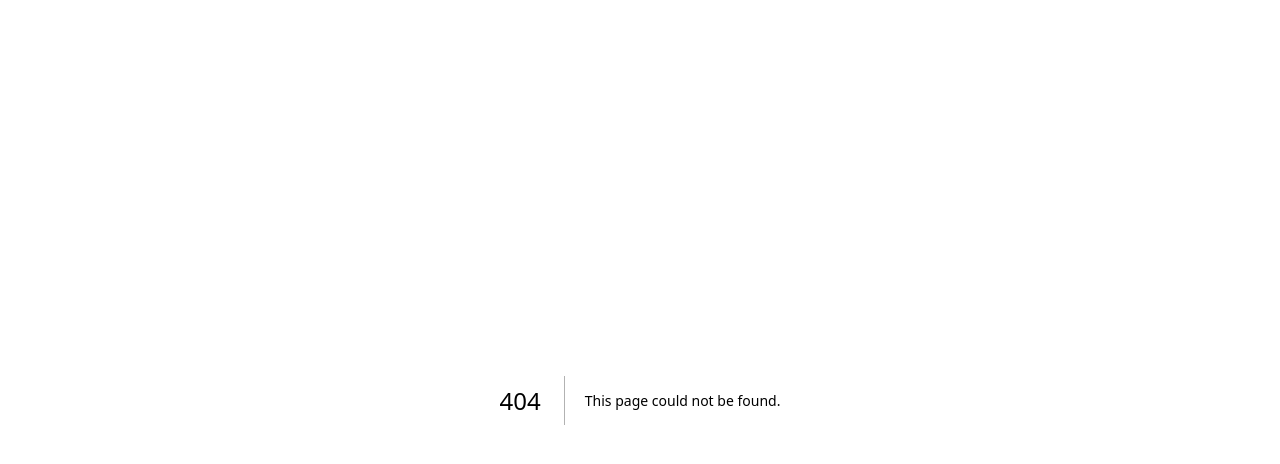
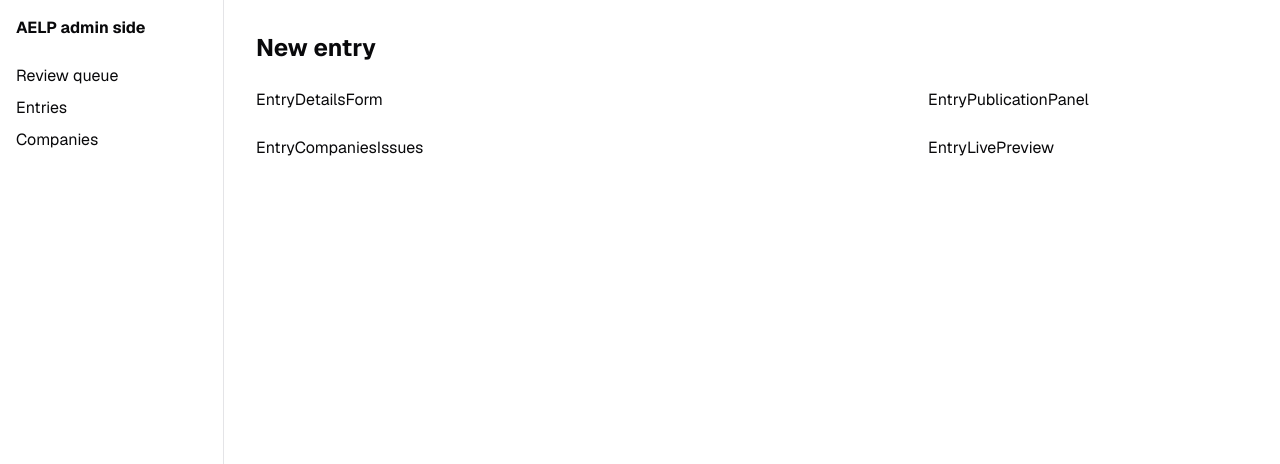
Before and after one commit to mdcUM/F26-AELP, a Next.js app: page /admin/entries/new in a window 1280 px wide. Before the commit this address had no page. Shown: the top 464 px of the page. Built offline with nearby package versions, Linux system fonts and the light colour scheme.

Commit message:
feat(entry layout): page formatting for the entries on admin side, different page is for different components of the entry side

```diff
--- /dev/null
+++ b/app/admin/entries/[id]/page.tsx
@@ -0,0 +1,29 @@
+import { EntryDetailsForm } from "@/components/admin/entries/entry-details-form";
+import { EntryCompaniesIssues } from "@/components/admin/entries/entry-companies-issues";
+import { EntryPublicationPanel } from "@/components/admin/entries/entry-publication-panel";
+import { EntryLivePreview } from "@/components/admin/entries/entry-live-preview";
+
+// Individual entry editor: form on the left, publication + preview on the right.
+export default async function EntryPage({
+  params,
+}: {
+  params: Promise<{ id: string }>;
+}) {
+  const { id } = await params;
+
+  return (
+    <div className="flex flex-col gap-6">
+      <h1 className="text-2xl font-bold">Entry {id}</h1>
+      <div className="grid gap-6 lg:grid-cols-[1fr_320px]">
+        <div className="flex flex-col gap-6">
+          <EntryDetailsForm />
+          <EntryCompaniesIssues />
+        </div>
+        <aside className="flex flex-col gap-6">
+          <EntryPublicationPanel />
+          <EntryLivePreview />
+        </aside>
+      </div>
+    </div>
+  );
+}
--- /dev/null
+++ b/app/admin/entries/new/page.tsx
@@ -0,0 +1,23 @@
+import { EntryDetailsForm } from "@/components/admin/entries/entry-details-form";
+import { EntryCompaniesIssues } from "@/components/admin/entries/entry-companies-issues";
+import { EntryPublicationPanel } from "@/components/admin/entries/entry-publication-panel";
+import { EntryLivePreview } from "@/components/admin/entries/entry-live-preview";
+
+// "New entry": same editor layout as /admin/entries/[id], starting empty.
+export default function NewEntryPage() {
+  return (
+    <div className="flex flex-col gap-6">
+      <h1 className="text-2xl font-bold">New entry</h1>
+      <div className="grid gap-6 lg:grid-cols-[1fr_320px]">
+        <div className="flex flex-col gap-6">
+          <EntryDetailsForm />
+          <EntryCompaniesIssues />
+        </div>
+        <aside className="flex flex-col gap-6">
+          <EntryPublicationPanel />
+          <EntryLivePreview />
+        </aside>
+      </div>
+    </div>
+  );
+}
--- a/app/admin/entries/page.tsx
+++ b/app/admin/entries/page.tsx
@@ -1,4 +1,16 @@
-export default function EntryEditorPage() {
-  return <h1 className="text-2xl font-bold">all entries, prolly have same search capability
-   as user end? but when you click in you can edit them ig🚀</h1>;
+import { EntriesHeader } from "@/components/admin/entries/entries-header";
+import { EntriesFilters } from "@/components/admin/entries/entries-filters";
+import { EntriesTable } from "@/components/admin/entries/entries-table";
+import { EntriesPagination } from "@/components/admin/entries/entries-pagination";
+
+// Entries overview: header, search/filters, table, pagination.
+export default function EntriesPage() {
+  return (
+    <div className="flex flex-col gap-6">
+      <EntriesHeader />
+      <EntriesFilters />
+      <EntriesTable />
+      <EntriesPagination />
+    </div>
+  );
 }
--- /dev/null
+++ b/components/admin/entries/entries-filters.tsx
@@ -0,0 +1,3 @@
+export function EntriesFilters() {
+  return <div>EntriesFilters</div>;
+}
--- /dev/null
+++ b/components/admin/entries/entries-header.tsx
@@ -0,0 +1,3 @@
+export function EntriesHeader() {
+  return <div>EntriesHeader</div>;
+}
--- /dev/null
+++ b/components/admin/entries/entries-pagination.tsx
@@ -0,0 +1,3 @@
+export function EntriesPagination() {
+  return <div>EntriesPagination</div>;
+}
--- /dev/null
+++ b/components/admin/entries/entries-table.tsx
@@ -0,0 +1,3 @@
+export function EntriesTable() {
+  return <div>EntriesTable</div>;
+}
--- /dev/null
+++ b/components/admin/entries/entry-companies-issues.tsx
@@ -0,0 +1,3 @@
+export function EntryCompaniesIssues() {
+  return <div>EntryCompaniesIssues</div>;
+}
--- /dev/null
+++ b/components/admin/entries/entry-details-form.tsx
@@ -0,0 +1,3 @@
+export function EntryDetailsForm() {
+  return <div>EntryDetailsForm</div>;
+}
--- /dev/null
+++ b/components/admin/entries/entry-live-preview.tsx
@@ -0,0 +1,3 @@
+export function EntryLivePreview() {
+  return <div>EntryLivePreview</div>;
+}
--- /dev/null
+++ b/components/admin/entries/entry-publication-panel.tsx
@@ -0,0 +1,3 @@
+export function EntryPublicationPanel() {
+  return <div>EntryPublicationPanel</div>;
+}
--- /dev/null
+++ b/components/admin/entries/status-badge.tsx
@@ -0,0 +1,3 @@
+export function StatusBadge() {
+  return <div>StatusBadge</div>;
+}
```
